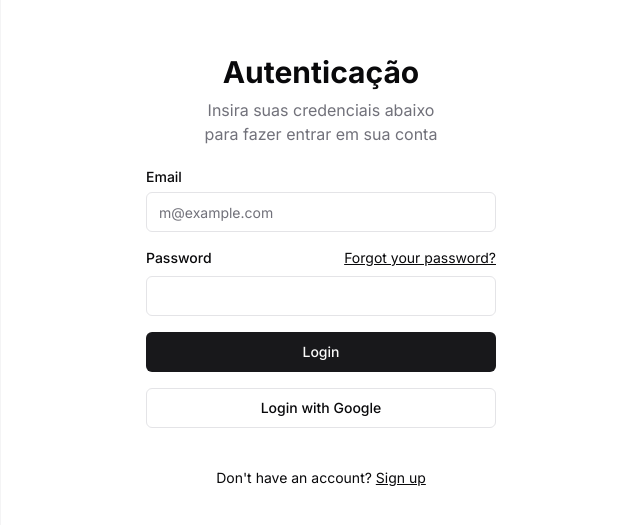
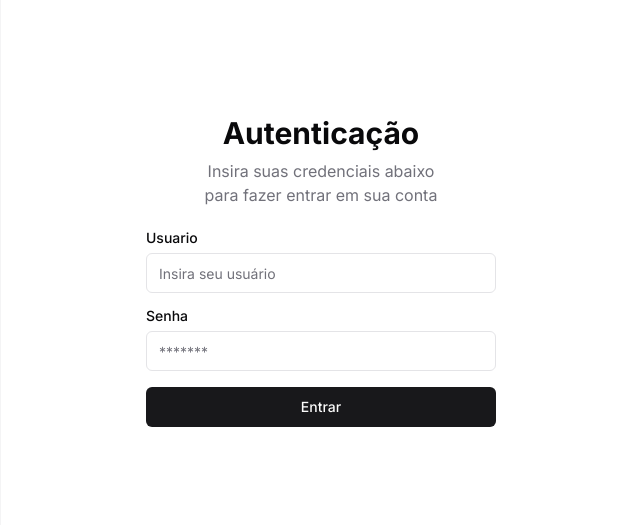
Before and after one commit to IanPullig/Login_React, a Next.js app in the folder web-pet/: page / in a window 1280 px wide. Shown: the part 129-654 px from the top of the page, without its empty margins (639-1279 px from the left). Built offline with nearby package versions, Linux system fonts and the light colour scheme.

Commit message:
componentizando o formularo de autenticacao

```diff
--- a/web-pet/src/app/page.tsx
+++ b/web-pet/src/app/page.tsx
@@ -1,8 +1,4 @@
-import Link from 'next/link'
-
-import { Button } from '@/components/ui/button'
-import { Input } from '@/components/ui/input'
-import { Label } from '@/components/ui/label'
+import { FormLogin } from '@/components/form-login'
 
 export default function Login() {
   return (
@@ -18,41 +14,7 @@ export default function Login() {
               Insira suas credenciais abaixo para fazer entrar em sua conta
             </p>
           </div>
-          <div className="grid gap-4">
-            <div className="grid gap-2">
-              <Label htmlFor="email">Email</Label>
-              <Input
-                id="email"
-                type="email"
-                placeholder="m@example.com"
-                required
-              />
-            </div>
-            <div className="grid gap-2">
-              <div className="flex items-center">
-                <Label htmlFor="password">Password</Label>
-                <Link
-                  href="/forgot-password"
-                  className="ml-auto inline-block text-sm underline"
-                >
-                  Forgot your password?
-                </Link>
-              </div>
-              <Input id="password" type="password" required />
-            </div>
-            <Button type="submit" className="w-full">
-              Login
-            </Button>
-            <Button variant="outline" className="w-full">
-              Login with Google
-            </Button>
-          </div>
-          <div className="mt-4 text-center text-sm">
-            Don&apos;t have an account?{' '}
-            <Link href="#" className="underline">
-              Sign up
-            </Link>
-          </div>
+          <FormLogin />
         </div>
       </div>
     </div>
--- /dev/null
+++ b/web-pet/src/components/form-login/form-login.tsx
@@ -0,0 +1,26 @@
+import { Button } from '../ui/button'
+import { Label } from '../ui/label'
+import { Input } from '../ui/input'
+
+export function FormLogin() {
+  return (
+    <form className="grid gap-4">
+      <div className="grid gap-2">
+        <Label htmlFor="usuario">Usuario</Label>
+        <Input
+          id="usuario"
+          type="usuario"
+          placeholder="Insira seu usuário"
+          required
+        />
+      </div>
+      <div className="grid gap-2">
+        <Label htmlFor="password">Senha</Label>
+        <Input id="password" type="password" placeholder="*******" required />
+      </div>
+      <Button type="submit" className="w-full">
+        Entrar
+      </Button>
+    </form>
+  )
+}
--- /dev/null
+++ b/web-pet/src/components/form-login/index.ts
@@ -0,0 +1 @@
+export * from './form-login'
```
